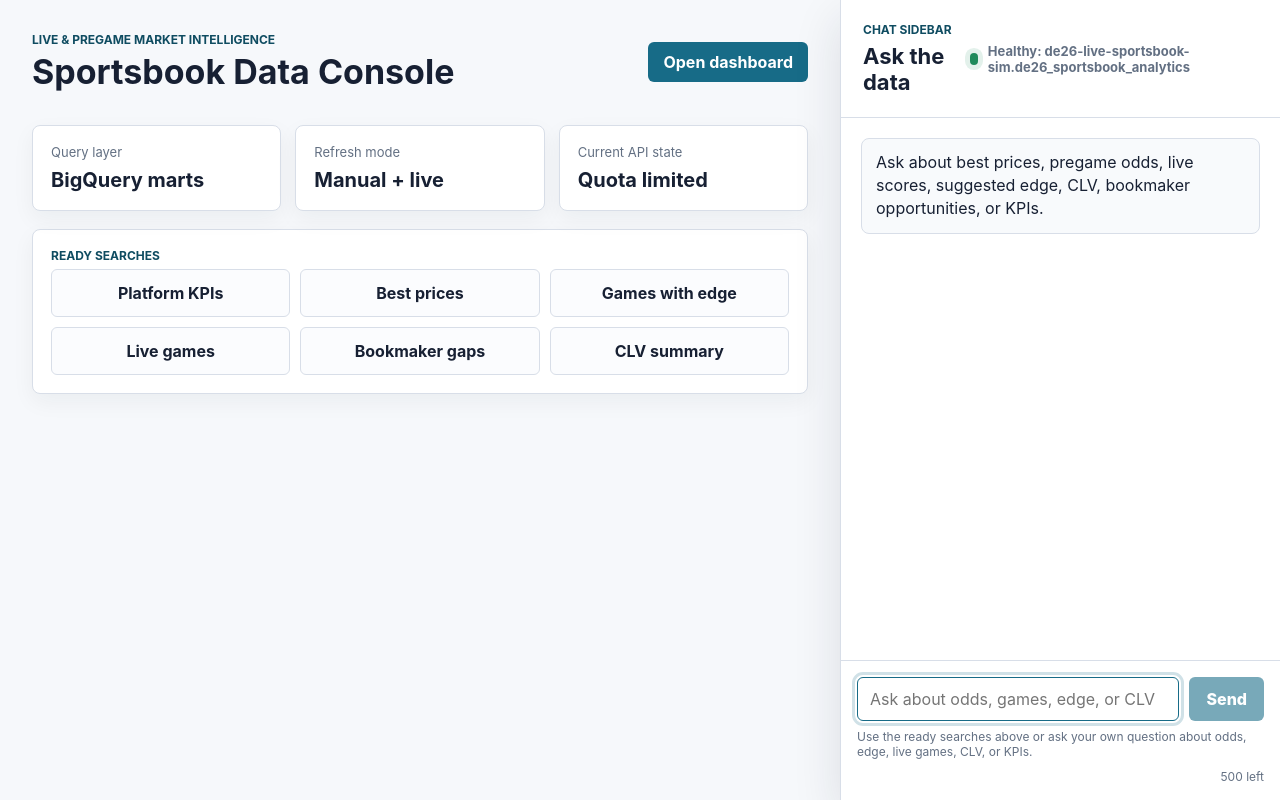
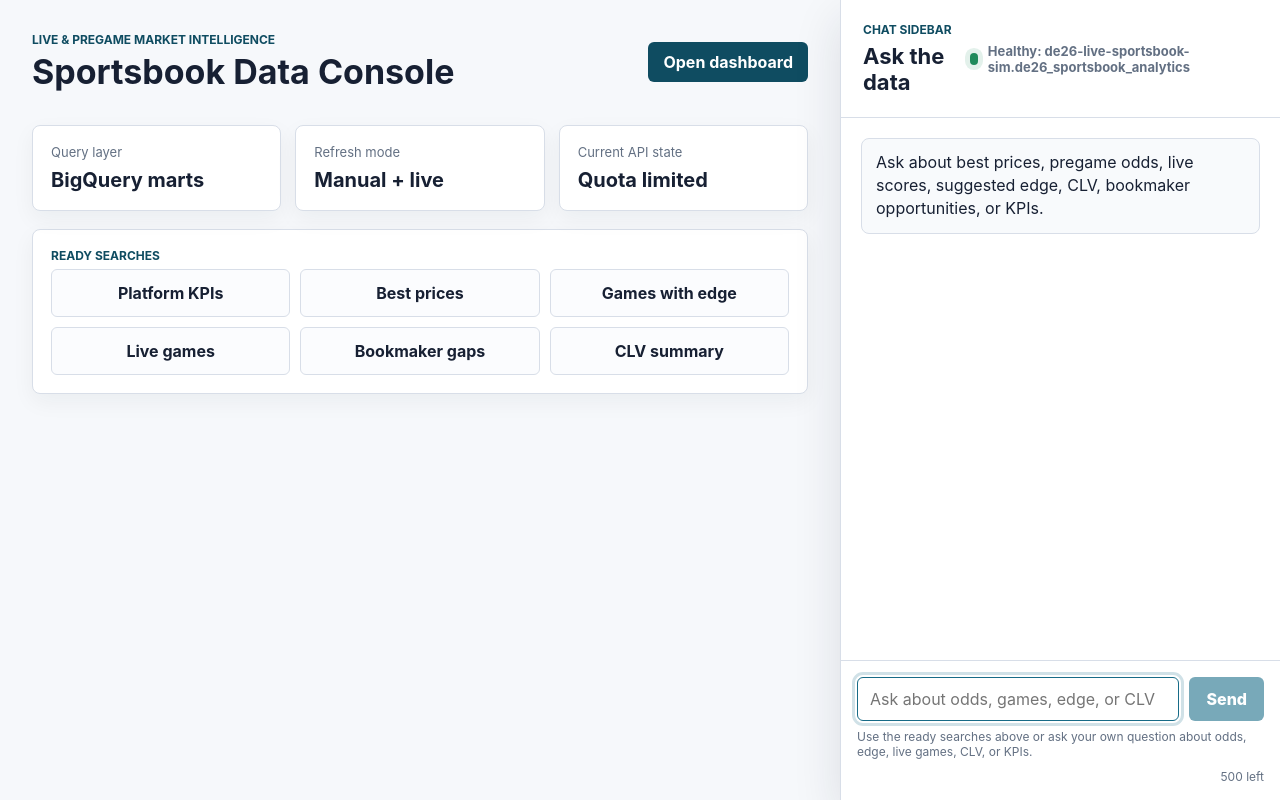
Before and after one commit to imade-osi2/Live-Sportsbook-Sim, a Flask app: page / in a window 1280 px wide, with the pointer over the restyled element. Run offline with Flask 3, Linux system fonts and the light colour scheme.

Commit message:
Add dashboard link hover state

```diff
--- a/cloudrun_chat/static/styles.css
+++ b/cloudrun_chat/static/styles.css
@@ -100,6 +100,10 @@ h2 {
   color: #ffffff;
   font-weight: 700;
   text-decoration: none;
+}
+
+.dashboard-link:hover {
+  background: var(--accent-dark);
 }
 
 .dashboard-link:focus-visible,
```
